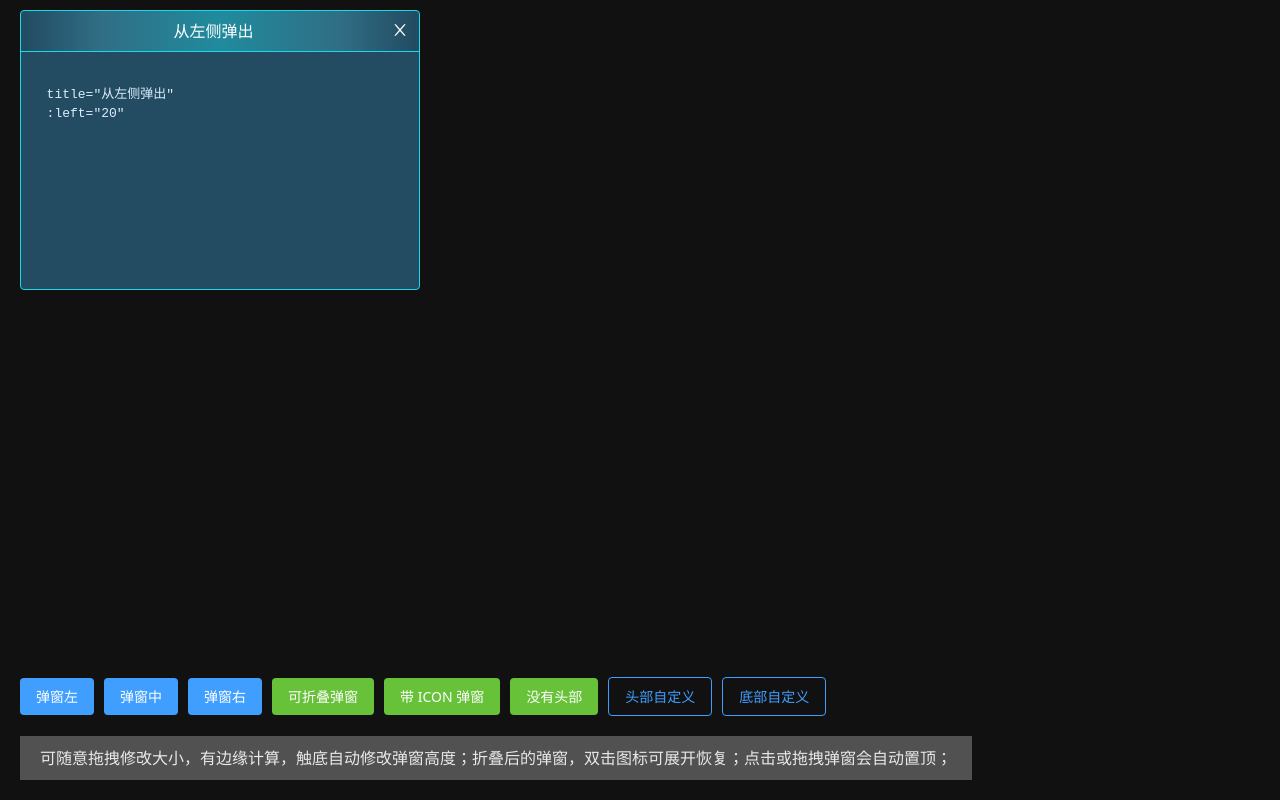
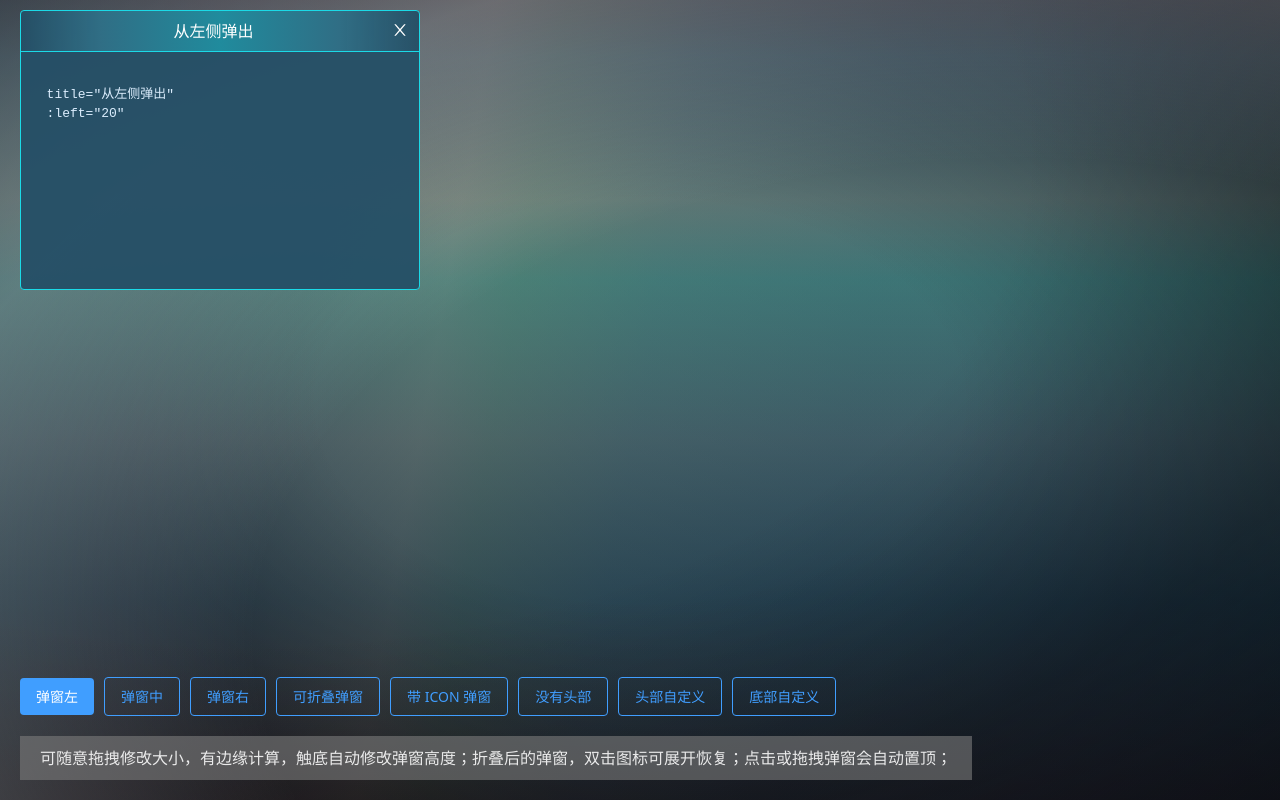
Before and after one commit to whanxueyu/vue-free-dialog, a Vue app: page / in a window 1280 px wide. Built offline with nearby package versions, Linux system fonts and the light colour scheme; the HTML template or start-up script is replaced by a standard one.

Commit message:
pref：美化案例页面

```diff
--- a/src/App.vue
+++ b/src/App.vue
@@ -69,28 +69,28 @@ const handleFold = () => {
 
 <template>
   <div class="context">
-    <div class="btn btn-primary" @click="showDialog1 = !showDialog1">
+    <div :class="!showDialog1 ? 'btn btn-plain' : 'btn'" @click="showDialog1 = !showDialog1">
       弹窗左
     </div>
-    <div class="btn btn-primary" @click="showDialog2 = !showDialog2">
+    <div :class="!showDialog2 ? 'btn btn-plain' : 'btn'" @click="showDialog2 = !showDialog2">
       弹窗中
     </div>
-    <div class="btn btn-primary" @click="showDialog3 = !showDialog3">
+    <div :class="!showDialog3 ? 'btn btn-plain' : 'btn'" @click="showDialog3 = !showDialog3">
       弹窗右
     </div>
-    <div class="btn btn-success" @click="showDialog4 = !showDialog4">
+    <div :class="!showDialog4 ? 'btn btn-plain' : 'btn'" @click="showDialog4 = !showDialog4">
       可折叠弹窗
     </div>
-    <div class="btn btn-success" @click="showDialog5 = !showDialog5">
+    <div :class="!showDialog5 ? 'btn btn-plain' : 'btn'" @click="showDialog5 = !showDialog5">
       带 ICON 弹窗
     </div>
-    <div class="btn btn-success" @click="showDialog6 = !showDialog6">
+    <div :class="!showDialog6 ? 'btn btn-plain' : 'btn'" @click="showDialog6 = !showDialog6">
       没有头部
     </div>
-    <div class="btn btn-primary btn-plain" @click="showDialog7 = !showDialog7">
+    <div :class="!showDialog7 ? 'btn btn-plain' : 'btn'" @click="showDialog7 = !showDialog7">
       头部自定义
     </div>
-    <div class="btn btn-primary btn-plain" @click="showDialog8 = !showDialog8">
+    <div :class="!showDialog8 ? 'btn btn-plain' : 'btn'" @click="showDialog8 = !showDialog8">
       底部自定义
     </div>
     <div class="tips">
@@ -205,10 +205,10 @@ const handleFold = () => {
   >
     <template #footer>
       <div class="footer">
-        <button class="btn btn-small btn-primary" @click="showDialog8 = false">
+        <button class="btn" @click="showDialog8 = false">
           确定
         </button>
-        <button class="btn btn-small" @click="showDialog8 = false">取消</button>
+        <button class="btn btn-plain" @click="showDialog8 = false">取消</button>
       </div>
     </template>
     <CodePreview v-model:code="desc8" language="html"></CodePreview>
@@ -260,9 +260,6 @@ const handleFold = () => {
   background-color: #409eff;
   color: white;
 
-  &.btn-success {
-    background-color: #67c23a;
-  }
 
   &.btn-plain {
     background-color: transparent;
--- a/src/style.css
+++ b/src/style.css
@@ -21,12 +21,47 @@ body {
   height: 100vh;
   overflow: hidden;
 }
+
 #app {
   width: 100vw;
   height: 100vh;
   margin: 0;
   padding: 0;
   overflow: hidden;
-  background-color: #111;
   display: block;
+  background: radial-gradient(ellipse 150% 150% at 80% 80%,
+      transparent 40%,
+      rgba(255, 255, 255, 0.25) 60%,
+      transparent 100%),
+    radial-gradient(ellipse 150% 150% at 20% 20%,
+      transparent 40%,
+      rgba(0, 0, 0, 0.25) 60%,
+      transparent 100%),
+    radial-gradient(ellipse 100% 100% at 50% 50%,
+      transparent 25%,
+      rgba(0, 0, 0, 0.5) 75%),
+    linear-gradient(100deg,
+      hsla(0, 50%, 25%, 0.25) 0%,
+      hsla(5, 75%, 35%, 0.25) 15%,
+      hsla(10, 75%, 40%, 0.25) 25%,
+      hsla(15, 75%, 55%, 0.25) 35%,
+      hsla(20, 65%, 45%, 0.25) 40%,
+      hsla(10, 55%, 40%, 0.25) 50%,
+      hsla(5, 55%, 35%, 0.25) 65%,
+      hsla(5, 55%, 35%, 0.25) 70%,
+      hsla(0, 65%, 30%, 0.25) 85%,
+      hsla(0, 75%, 25%, 0.25) 100%),
+    linear-gradient(180deg,
+      hsla(210, 15%, 20%, 0.5) 0,
+      hsla(220, 25%, 10%, 0.5) 35%,
+      hsla(235, 25%, 5%, 0.5) 65%,
+      hsla(0, 0%, 0%, 0.5) 100%),
+    linear-gradient(180deg,
+      hsl(200, 80%, 30%) 0%,
+      hsl(195, 70%, 45%) 7%,
+      hsl(180, 80%, 70%) 25%,
+      hsl(180, 100%, 60%) 35%,
+      hsl(190, 70%, 55%) 55%,
+      hsl(195, 100%, 35%) 75%,
+      hsl(200, 85%, 25%) 100%);
 }
```
